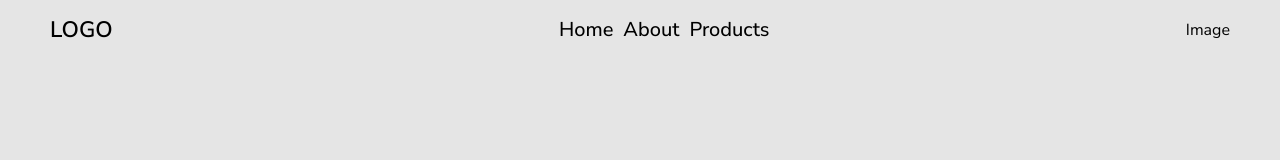
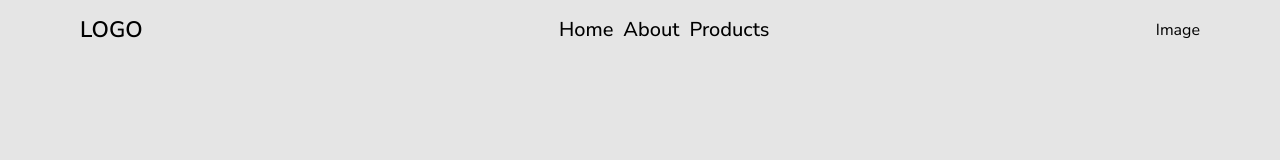
Before and after one commit to Kili196/shopping-page, a React (Vite) app: page / in a window 1280 px wide. Shown: the top 160 px of the page. Built offline with nearby package versions, Linux system fonts and the light colour scheme.

Commit message:
add Hero component

```diff
--- /dev/null
+++ b/src/components/Herosection/Hero.jsx
@@ -0,0 +1,5 @@
+import styles from "./Hero.module.css";
+
+export default function Hero() {
+  return <></>;
+}
--- a/src/components/Layout/Layout.module.css
+++ b/src/components/Layout/Layout.module.css
@@ -1,5 +1,5 @@
 .container {
   margin: auto;
-  margin-left: 50px;
-  margin-right: 50px;
+  margin-left: 80px;
+  margin-right: 80px;
 }
```
Also changed, not shown: src/components/Herosection/Hero.module.css (added).
